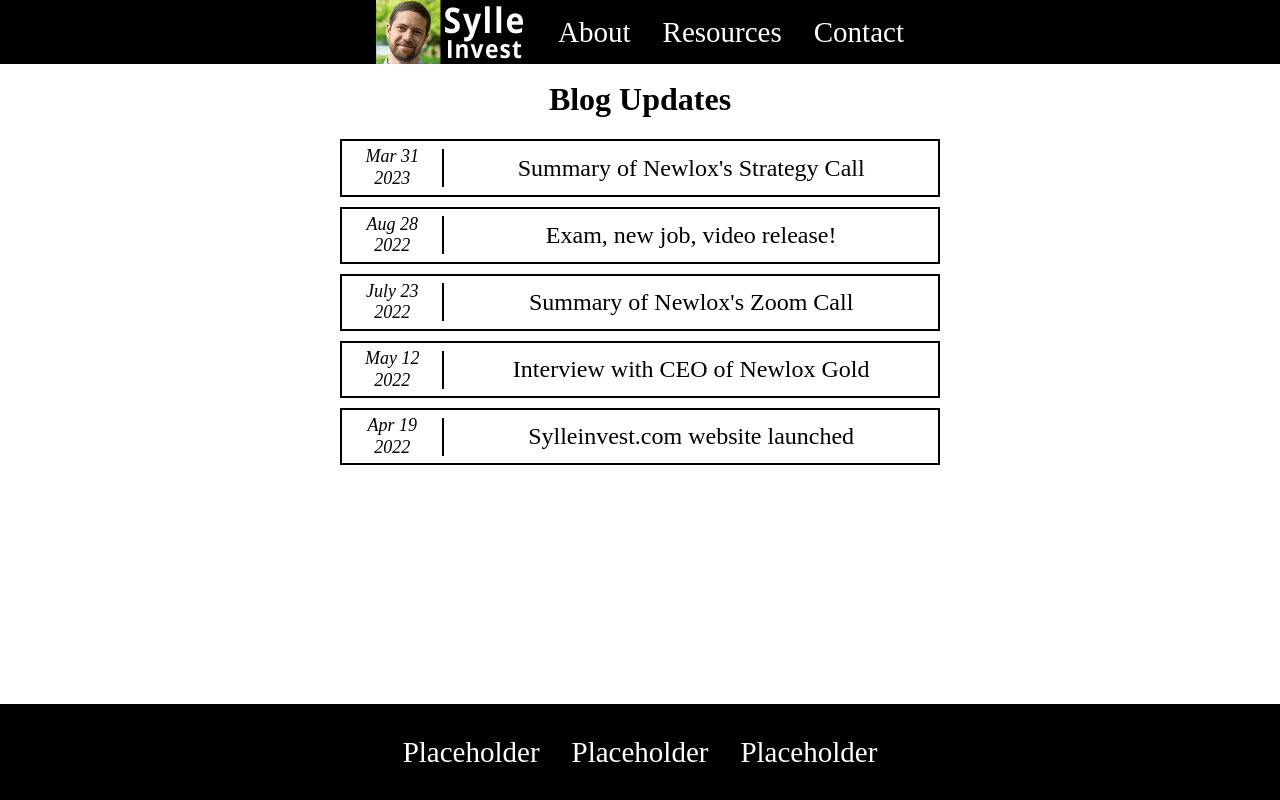
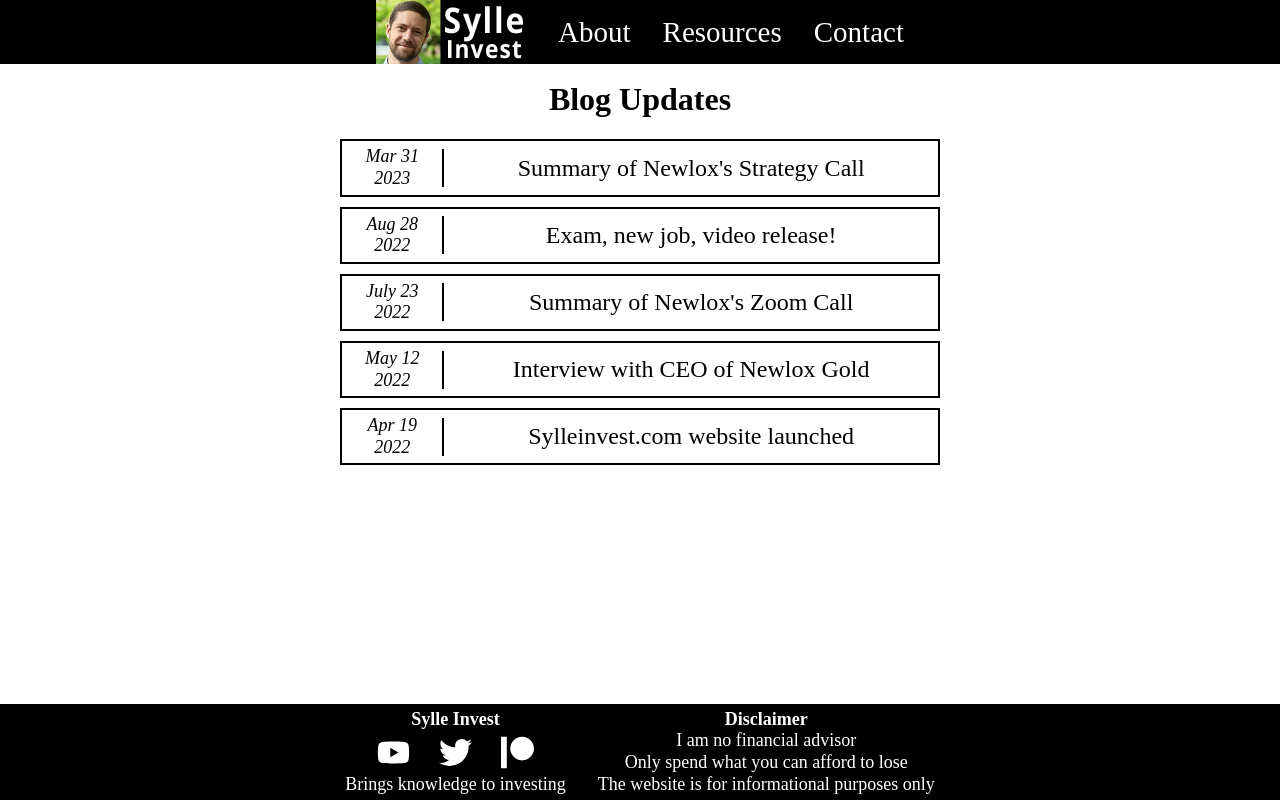
Before and after one commit to PontusLindblom/sylleinvest-website, a Next.js app: page / in a window 1280 px wide. Built offline with nearby package versions, Linux system fonts and the light colour scheme.

Commit message:
Add footer content

```diff
--- a/src/components/Footer.tsx
+++ b/src/components/Footer.tsx
@@ -1,11 +1,33 @@
 import styles from './footer.module.css'
+import Link from "next/link";
+import {FaYoutube, FaTwitter, FaPatreon} from "react-icons/fa";
 
 const Footer = () => {
     return (
         <div className={styles.footerContainer}>
-            <div className={styles.footerText}>Placeholder</div>
-            <div className={styles.footerText}>Placeholder</div>
-            <div className={styles.footerText}>Placeholder</div>
+            <div className={styles.footerItem}>
+                <strong>Sylle Invest</strong>
+                <div className={styles.socialIcons}>
+                    <Link href={"https://www.youtube.com/sylleinvest"}>
+                        <FaYoutube aria-label={"YouTube Logo"}/>
+                    </Link>
+                    <Link href={"https://twitter.com/sylleinvest"}>
+                        <FaTwitter aria-label={"Twitter Logo"}
+                                   className={styles.marginInline}/>
+                    </Link>
+                    <Link href={"https://www.patreon.com/sylleinvest"}>
+                        <FaPatreon aria-label={"Patreon Logo"}/>
+                    </Link>
+                </div>
+                <p>Brings knowledge to investing</p>
+            </div>
+
+            <div className={styles.footerItem}>
+                <strong>Disclaimer</strong>
+                <p>I am no financial advisor</p>
+                <p>Only spend what you can afford to lose</p>
+                <p>The website is for informational purposes only</p>
+            </div>
         </div>
     )
 }
--- a/src/components/footer.module.css
+++ b/src/components/footer.module.css
@@ -4,13 +4,28 @@
     background: black;
     color: white;
     min-height: 9.6rem;
-    width: 100%;
     margin-top: auto;
 }
 
-.footerText {
+.footerContainer p {
+    margin: 0;
+}
+
+.footerItem {
     display: flex;
+    flex-direction: column;
+    justify-content: center;
     align-items: center;
     padding-inline: 1.6rem;
-    font-size: 2.9rem;
+    font-size: 1.8rem;
 }
+
+.socialIcons {
+    display: flex;
+    padding-block: 0.5rem;
+    font-size: 3.3rem;
+}
+
+.marginInline {
+    margin-inline: 2.9rem;
+}
```
